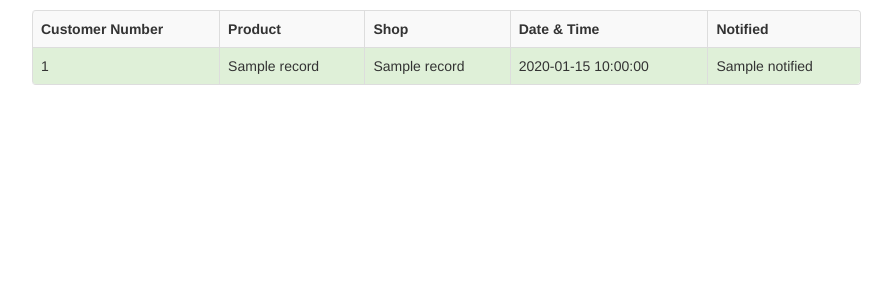
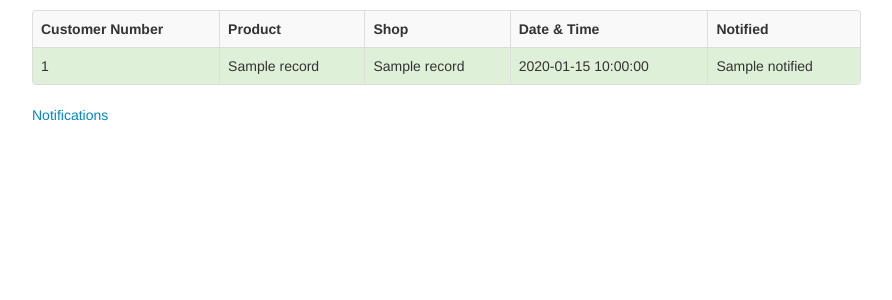
Before and after one commit to shoprite/web_sms_app, a Python web app: template templates/index.html in a window 1280 px wide. Shown: the part 392-692 px from the top of the page, without its empty margins (108-1000 px from the left). Run offline with Jinja, Linux system fonts and the light colour scheme; the template is opened without the code that fills it: most values are stand-ins (such as "Sample title", 1, 10 or a date in 2020).

Commit message:
Sett & Charles - Added a link to the notification page

```diff
--- a/templates/index.html
+++ b/templates/index.html
@@ -20,4 +20,6 @@
 		</tr>
 	{% endfor %}
 	</table>
+
+	<a href="/admin/notify" class = "button">Notifications</a>
 {% endblock %}
```
